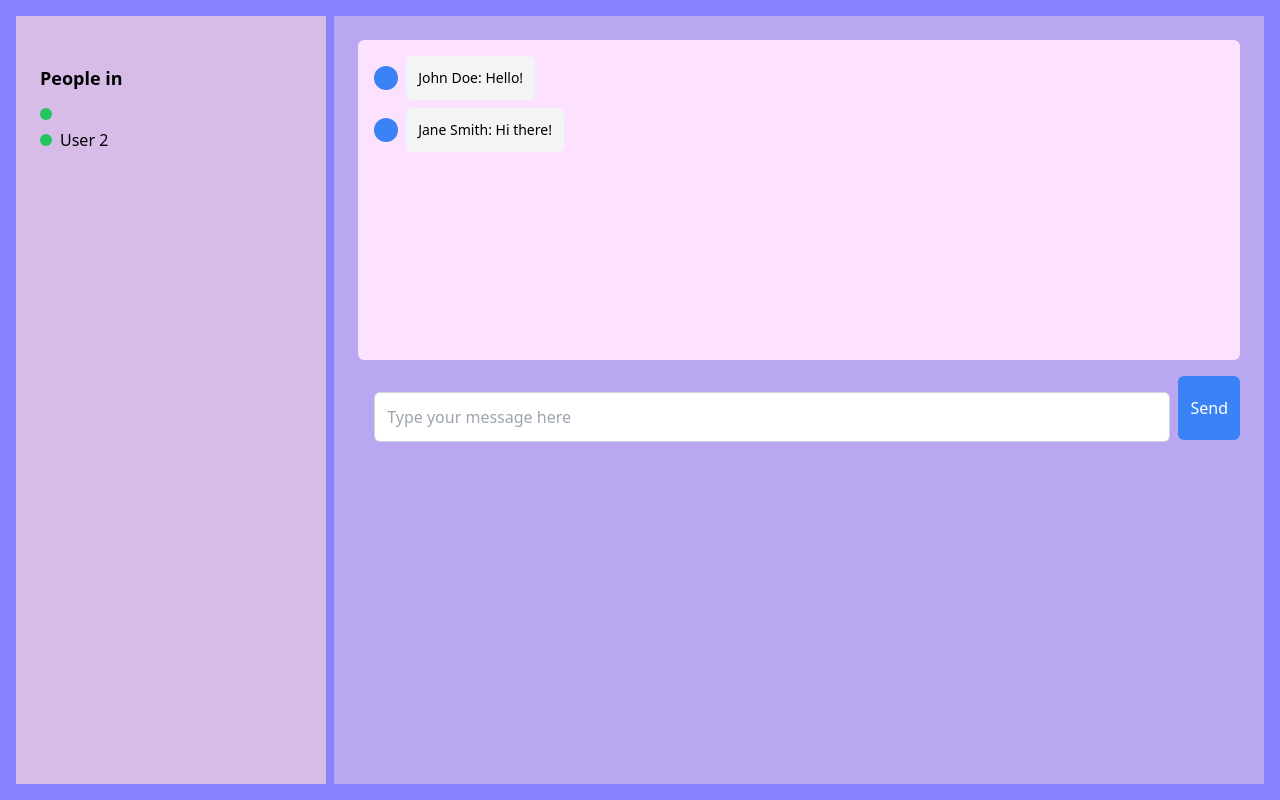
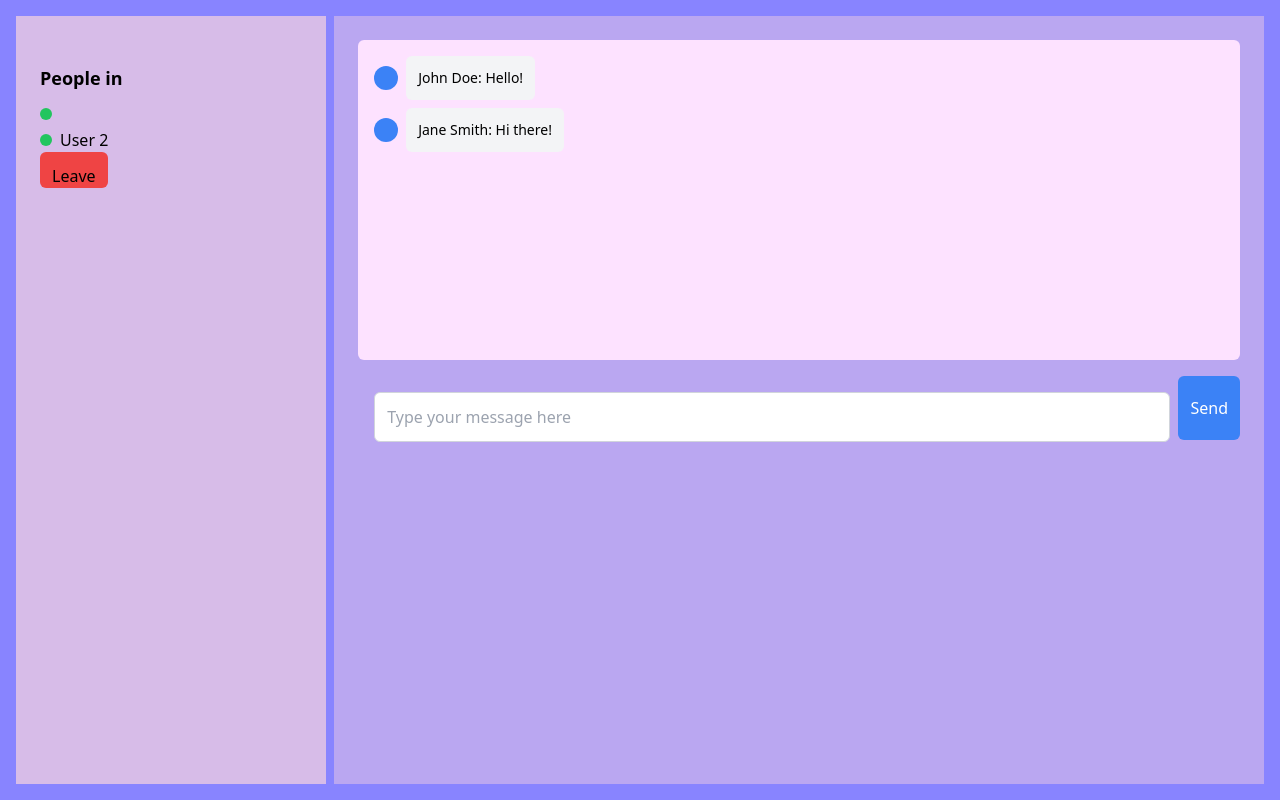
Before and after one commit to rahulram21/Real-time-chat-App, a React (Create React App) app in the folder Front end/: page /chat in a window 1280 px wide. Built offline with nearby package versions, Linux system fonts and the light colour scheme; no server answers.

Commit message:
Added message state in ChatRoom_message.jsx

```diff
--- a/Front end/src/Components/ChatRoom_message.jsx
+++ b/Front end/src/Components/ChatRoom_message.jsx
@@ -1,4 +1,8 @@
+import { useState, useEffect } from "react";
+
 const ChatRoom_message=function(){
+
+    const[message, setMessage] = useState('');
     return(
         <div class="bg-[#FDE2FF] h-80 mb-4 overflow-y-auto p-4 rounded-md" id="messages">
                     {/* chat messages are displayed here */}
--- a/Front end/src/Components/ChatRoom_sidebar.jsx
+++ b/Front end/src/Components/ChatRoom_sidebar.jsx
@@ -13,6 +13,7 @@ const ChatRoom_sidebar = function(props){
                         <span>User 2</span>
                     </li>
                 </ul>
+                <button class="rounded-md p-3 h-9 bg-red-500 text-justify">Leave</button>
             </div>
     )
 };
```
